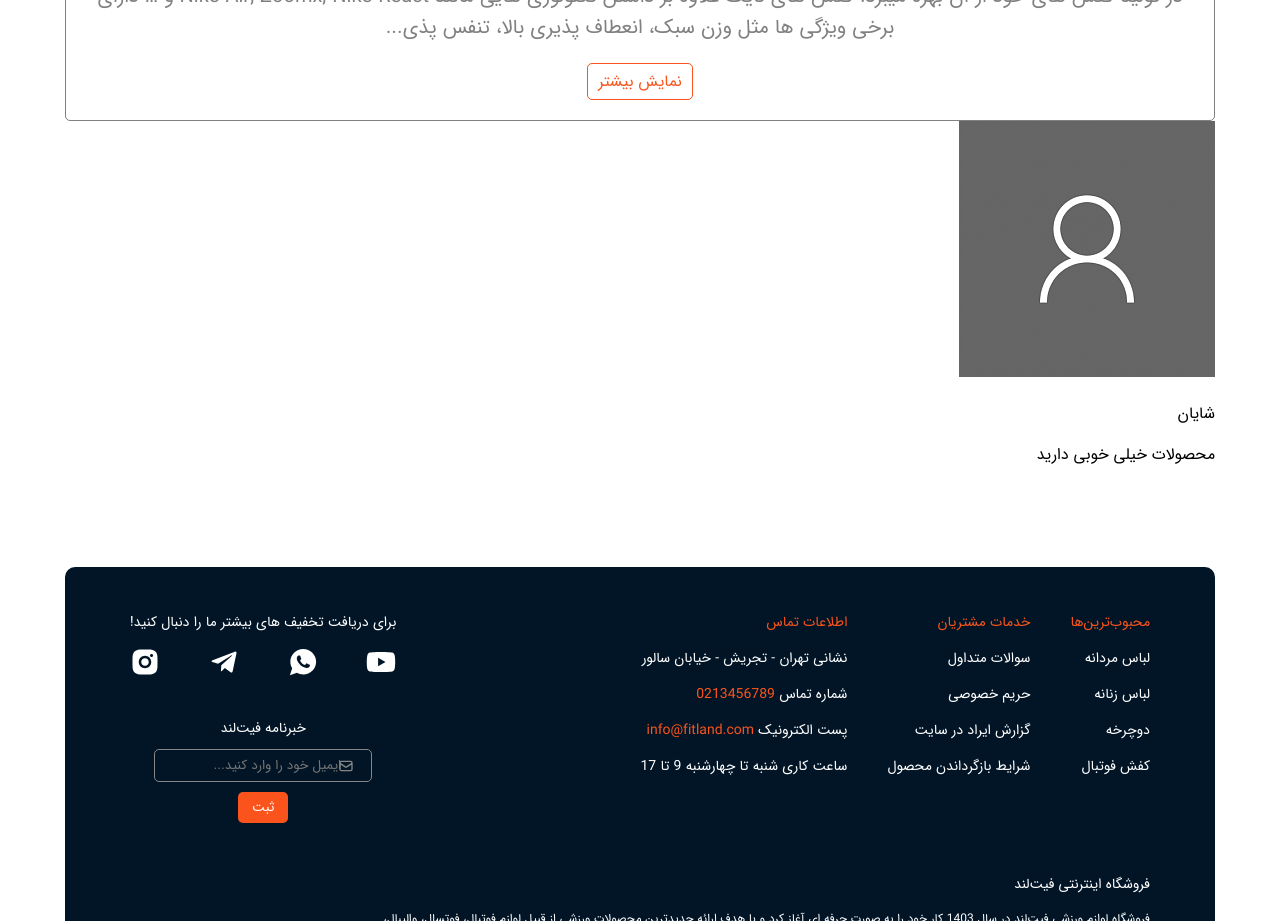
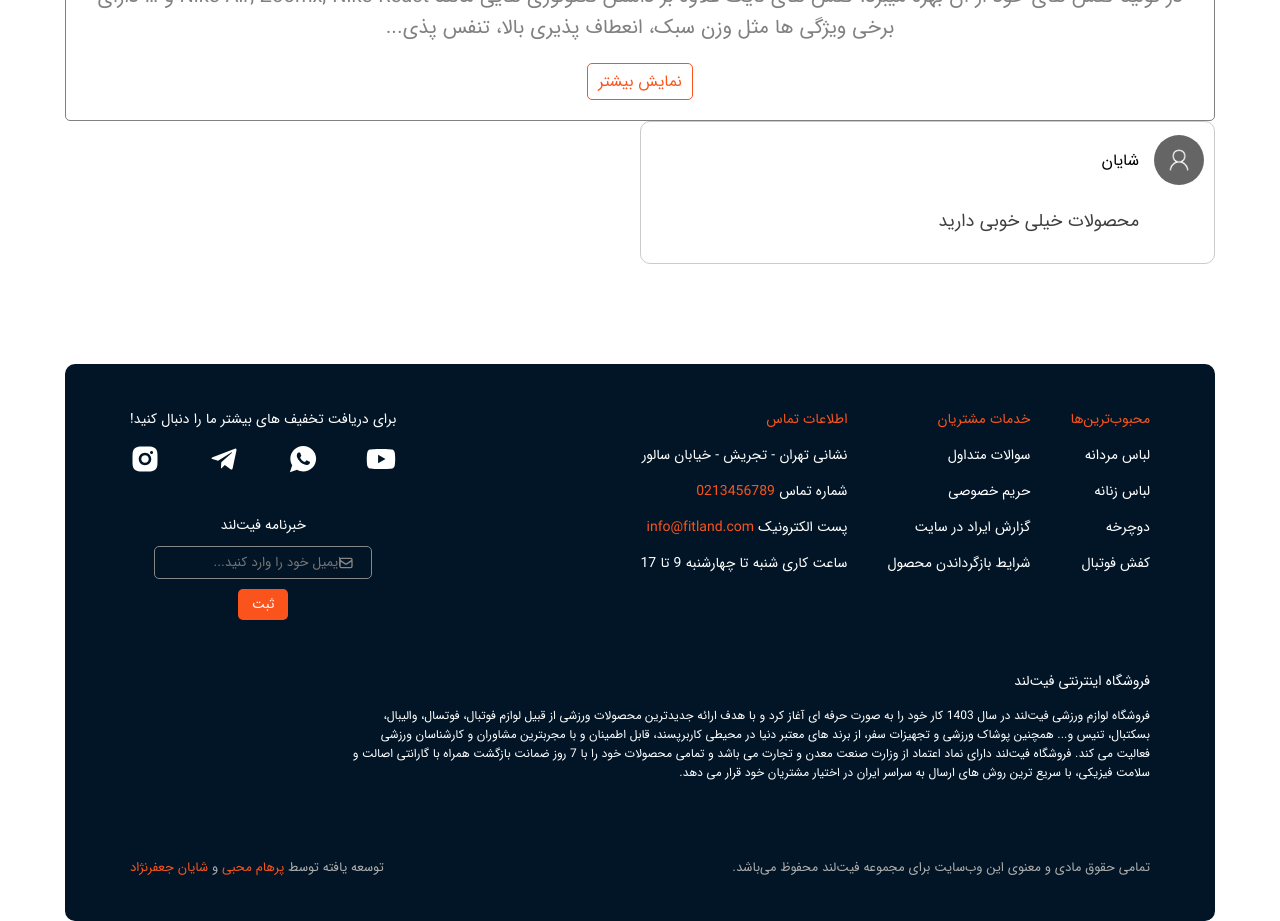
Before and after one commit to NooberThanYall/FitLand, a React (Vite) app: page /MainProduct in a window 1280 px wide. Shown: the part 880-1801 px from the top of the page. Built offline with nearby package versions, Linux system fonts and the light colour scheme.

Commit message:
set styles for comments box

```diff
--- a/src/Components/ProductDetails/Comments/Comments.css
+++ b/src/Components/ProductDetails/Comments/Comments.css
@@ -0,0 +1,30 @@
+.comments-provider{
+    border: 1px solid #CBCBCB;
+    border-radius: 10px;
+    padding: 10px;
+    width: 50%;
+}
+
+.container-name-and-img-user{
+    display: flex;
+    align-items: center;
+    gap: 15px;
+}
+
+.img-user{
+    width: 50px;
+    height: 50px;
+    border-radius: 100px;
+}
+
+.name-user{
+    color: black;
+    font-size: 16px;
+}
+
+.text-comment{
+    padding-right: 65px;
+    width: 100%;
+    color: #404040;
+    font-size: 18px;
+}
--- a/src/Components/ProductDetails/Comments/Comments.tsx
+++ b/src/Components/ProductDetails/Comments/Comments.tsx
@@ -5,7 +5,7 @@ export default function Comments() {
   return (
     <div className="comments-provider">
         <div className="container-name-and-img-user">
-            <img src="Imgs/img-user.png" alt="" />
+            <img src="Imgs/img-user.png" className='img-user' />
             <p className="name-user">شایان</p>
         </div>
         <p className="text-comment">محصولات خیلی خوبی دارید</p>
--- a/src/Components/SignInForm/SignInForm.css
+++ b/src/Components/SignInForm/SignInForm.css
@@ -3,6 +3,7 @@
     justify-self: center;
     align-items: center;
     width: 80%;
+    align-self: center;
 }
 
 .container-img-sign-in{
```
